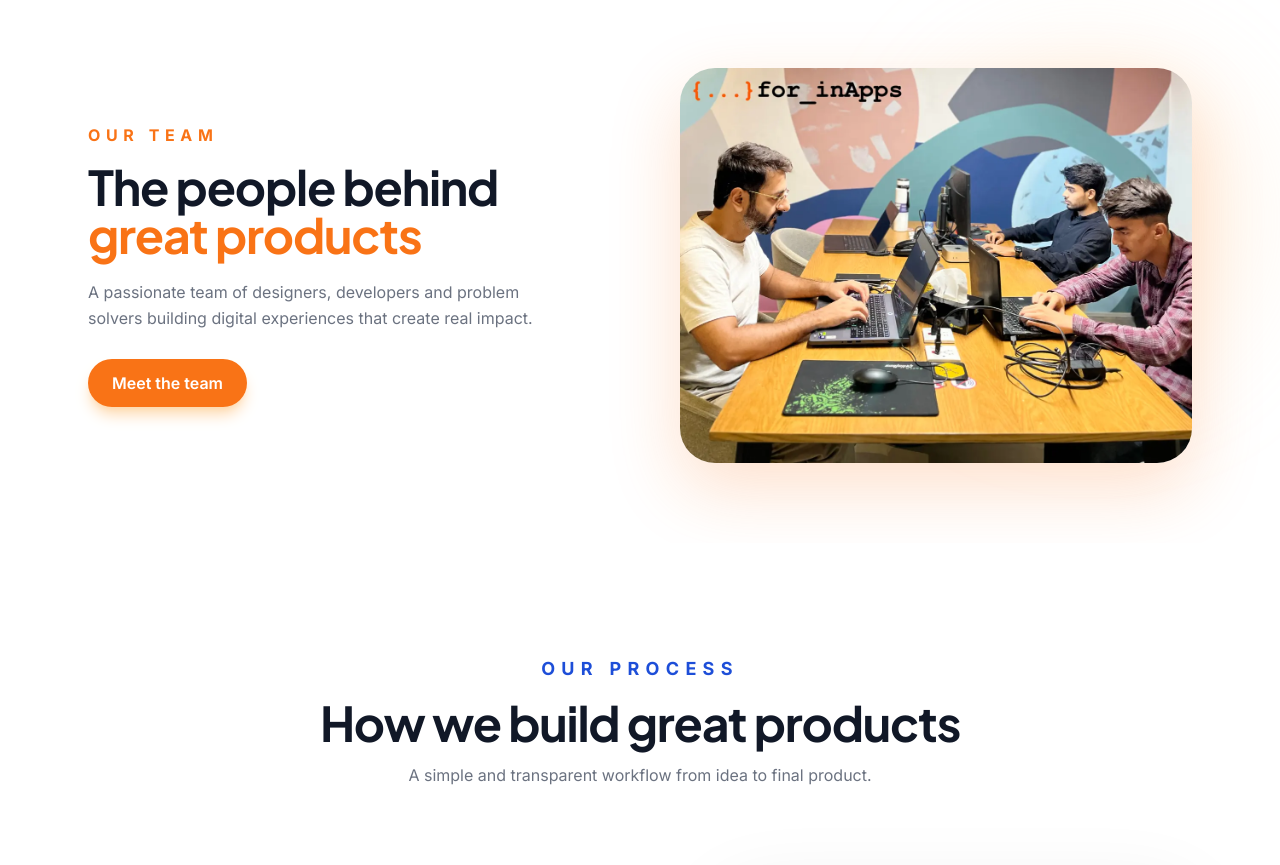
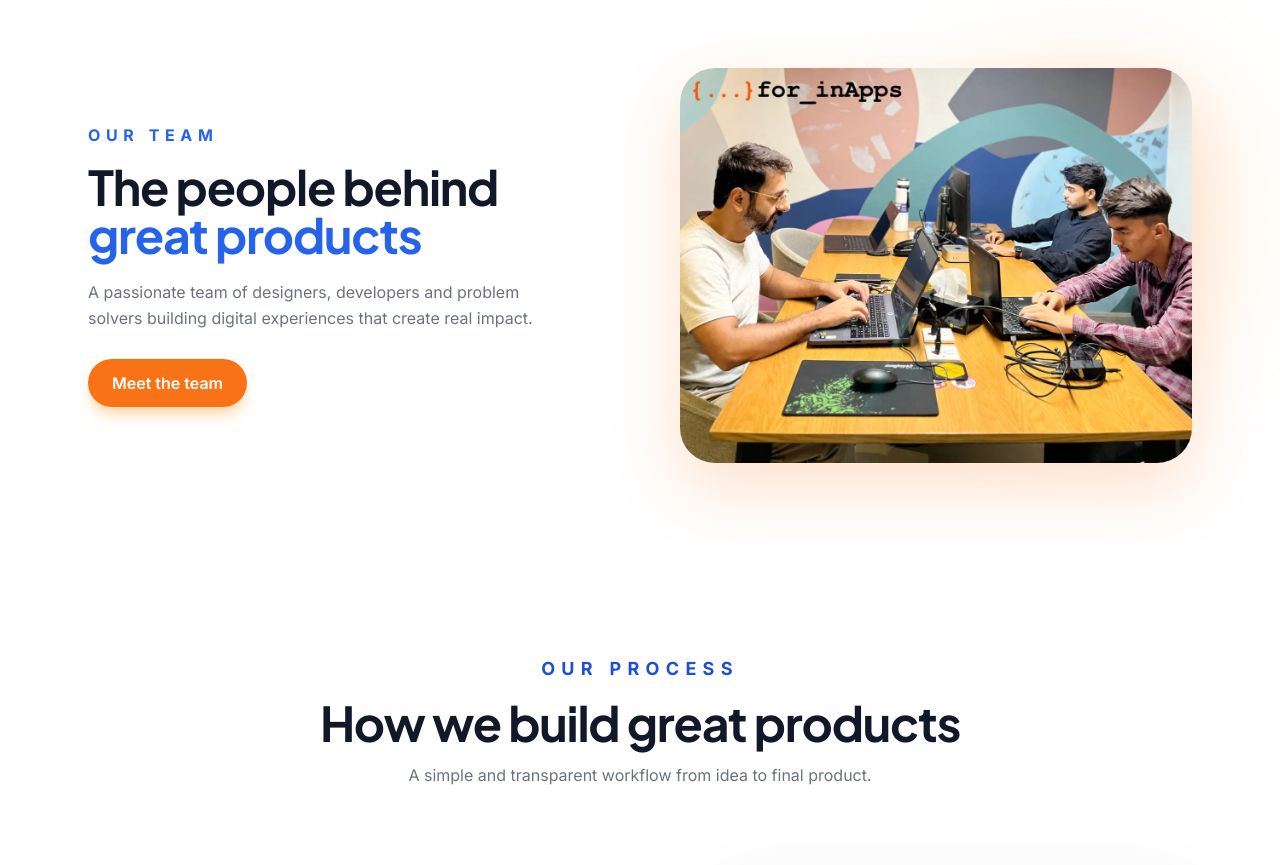
Before and after one commit to ismail-dawood/forinapps-website, a React (Vite) app: page / in a window 1280 px wide. Shown: the part 6420-7285 px from the top of the page. Built offline with nearby package versions, Linux system fonts and the light colour scheme.

Commit message:
Change text color from orange to primary

```diff
--- a/src/components/OurTeam.jsx
+++ b/src/components/OurTeam.jsx
@@ -37,13 +37,13 @@ export default function OurTeam() {
             viewport={{ once: true }}
             transition={{ duration: 0.6 }}
           >
-            <p className="text-md font-bold uppercase tracking-[0.35em] text-orange-500">
+            <p className="text-md font-bold uppercase tracking-[0.35em] text-primary-500">
               Our Team
             </p>
 
             <h2 className="mt-4 text-3xl font-bold leading-tight text-gray-900 md:text-5xl">
               The people behind
-              <span className="text-orange-500">
+              <span className="text-primary-500">
                 {' '}great products
               </span>
             </h2>
```
